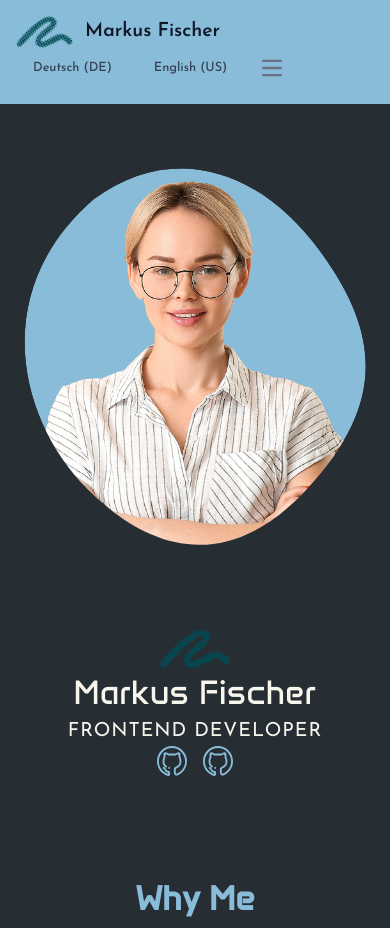
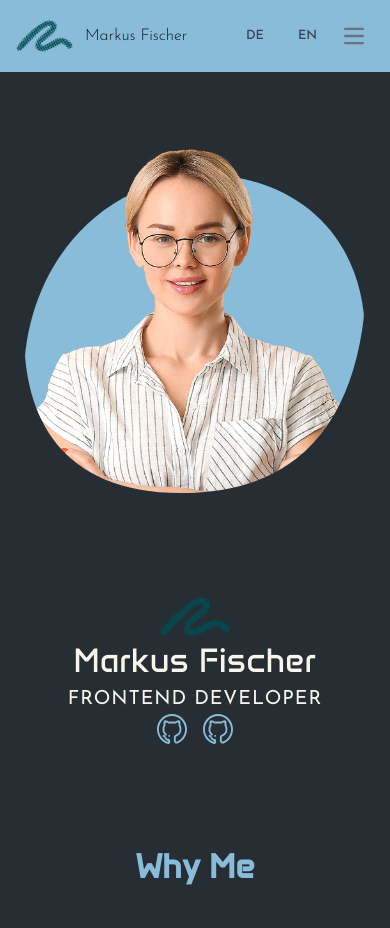
Before and after one commit to mideasdesign/htmlportfolio, a website: page src/index.html in a window 390 px wide. Shown: the top 928 px of the page. Drawn offline with Linux system fonts and the light colour scheme.

Commit message:
addd new shape to the header image and update the nav with bg image

```diff
--- a/src/index.html
+++ b/src/index.html
@@ -14,18 +14,18 @@
         <div class="max-w-7xl flex flex-wrap items-center justify-between p-4 mx-auto">
             <a href="#" class="flex items-center space-x-3">
                 <img src="./assets/images/logo.svg" class="h-8" alt="Logo Markus Fischer" />
-                <span class="text-xl font-semibold whitespace-nowrap text-gray-900">Markus Fischer</span>
+                <span class="text-base font-light text-gray-900">Markus Fischer</span>
             </a>
-            <div class="flex items-center md:order-2 space-x-2">
+            <div class="flex items-center md:order-2">
                 <button type="button" data-dropdown-toggle="language-dropdown-menu" class="iinline-flex items-center font-medium justify-center px-4 py-2 text-sm text-gray-700 rounded-lg
-                border border-(--secondary-color) hover:border-(--primary-color) transition-colors">
-                    Deutsch (DE)
+                border border-(--secondary-color) hover:bg-[url(./assets/images/)] transition-colors">
+                    DE
                 </button>
                 <button type="button" data-dropdown-toggle="language-dropdown-menu" class="inline-flex items-center font-medium justify-center px-4 py-2 text-sm text-gray-700 rounded-lg
                 border border-(--secondary-color) hover:border-(--primary-color) transition-colors">
-                    English (US)
+                    EN
                 </button>
-                <button data-collapse-toggle="navbar-language" type="button" class="inline-flex items-center justify-center p-2 w-10 h-10 text-gray-500 rounded-lg md:hidden hover:bg-gray-100 focus:outline-none focus:ring-2 focus:ring-gray-200 text-gray-300 hover:bg-blue-700 focus:ring-blue-500" aria-controls="navbar-language" aria-expanded="false">
+                <button data-collapse-toggle="navbar-language" type="button" class="inline-flex items-center justify-center p-2 w-10 h-10 text-gray-500 rounded-lg md:hidden hover:bg-gray-100 focus:outline-none focus:ring-2 aria-controls="navbar-language" aria-expanded="false">
                     <span class="sr-only">Open main menu</span>
                     <svg class="w-5 h-5" aria-hidden="true" fill="none" viewBox="0 0 17 14" stroke="currentColor">
                         <path stroke-linecap="round" stroke-linejoin="round" stroke-width="2" d="M1 1h15M1 7h15M1 13h15"/>
@@ -57,8 +57,8 @@
     <!-- #region Hero Section -->
     <header class="relative pt-16 px-6 overflow-hidden">
         <div class=" max-w-7xl auto-grid mx-auto text-center z-40">
-            <div class="mask-[url(./assets/images/bg-shape.svg)] mask-no-repeat mask-top mask-contain">
-                <img src="./assets/images/person.png" alt="Markus Fischer" class="bg-[url(./assets/images/bg-shape.svg)] bg-no-repeat bg-contain bg-top">
+            <div class="mask-[url(./assets/images/ellipse35.svg)] mask-no-repeat mask-top mask-contain sm:mask-none">
+                <img src="./assets/images/person.png" alt="Markus Fischer" class="bg-[url(./assets/images/ellipse35.svg)] bg-no-repeat bg-contain bg-center sm: bg-transparent">
             </div>
             <div class="grid grid-cols-1 mt-6 content-center-safe place-content-center-safe">
                 <div class="flex flex-wrap justify-center max-h-20">
@@ -91,18 +91,16 @@
         <div class="max-w-7xl flex flex-wrap items-center justify-between p-4 mx-auto">
             <a href="#" class="flex items-center space-x-3">
                 <img src="./assets/images/logo.svg" class="h-8" alt="Logo Markus Fischer" />
-                <span class="text-xl font-semibold whitespace-nowrap text-gray-900 ">Markus Fischer</span>
+                <span class="text-lg font-light text-gray-700">markus fischer</span>
             </a>
             <div class="flex items-center md:order-2 space-x-2">
-                <button type="button" data-dropdown-toggle="language-dropdown-menu" class="iinline-flex items-center font-medium justify-center px-4 py-2 text-sm text-gray-700 rounded-lg
-                border border-(--secondary-color) hover:border-(--primary-color) transition-colors">
+                <button type="button" data-dropdown-toggle="language-dropdown-menu" class="inline-flex items-center justify-center py-4 px-4 text-sm text-gray-700 hover:bg-[url(./assets/images/ellipse24.svg)] hover:cursor-pointer hover:text-(--accent-color) bg-no-repeat bg-center transition-colors">
                     DE
                 </button>
-                <button type="button" data-dropdown-toggle="language-dropdown-menu" class="inline-flex items-center font-medium justify-center px-4 py-2 text-sm text-gray-700 rounded-lg
-                border border-(--secondary-color) hover:border-(--primary-color) transition-colors">
+                <button type="button" data-dropdown-toggle="language-dropdown-menu" class="inline-flex items-center justify-center py-4 px-4 text-sm text-gray-700 hover:bg-[url(./assets/images/ellipse24.svg)] hover:cursor-pointer hover:text-(--accent-color) bg-no-repeat bg-center transition-colors">
                     EN
                 </button>
-                <button data-collapse-toggle="navbar-language" type="button" class="inline-flex items-center justify-center p-2 w-10 h-10 text-gray-500 rounded-lg md:hidden focus:outline-none focus:ring-2 aria-controls="navbar-language" aria-expanded="false">
+                <button data-collapse-toggle="navbar-language" type="button" class="inline-flex items-center justify-center p-2 w-10 h-10  aria-controls="navbar-language" aria-expanded="false">
                     <span class="sr-only">Open main menu</span>
                     <svg class="w-5 h-5" aria-hidden="true" fill="none" viewBox="0 0 17 14" stroke="currentColor">
                         <path stroke-linecap="round" stroke-linejoin="round" stroke-width="2" d="M1 1h15M1 7h15M1 13h15"/>
```
Also changed, not shown: src/assets/images/bg-shape_bottom.svg (added), src/assets/images/ellipse24.svg (added), src/output.css.
